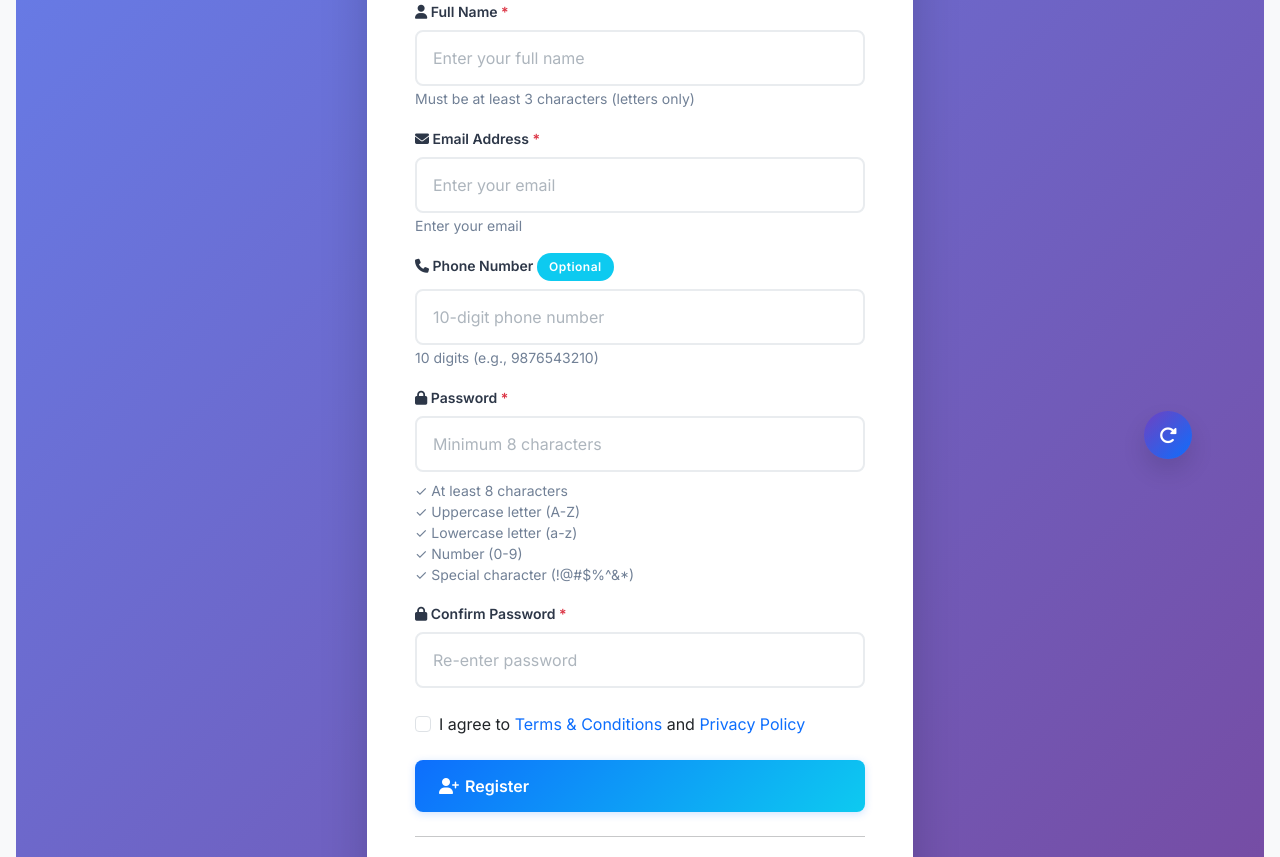
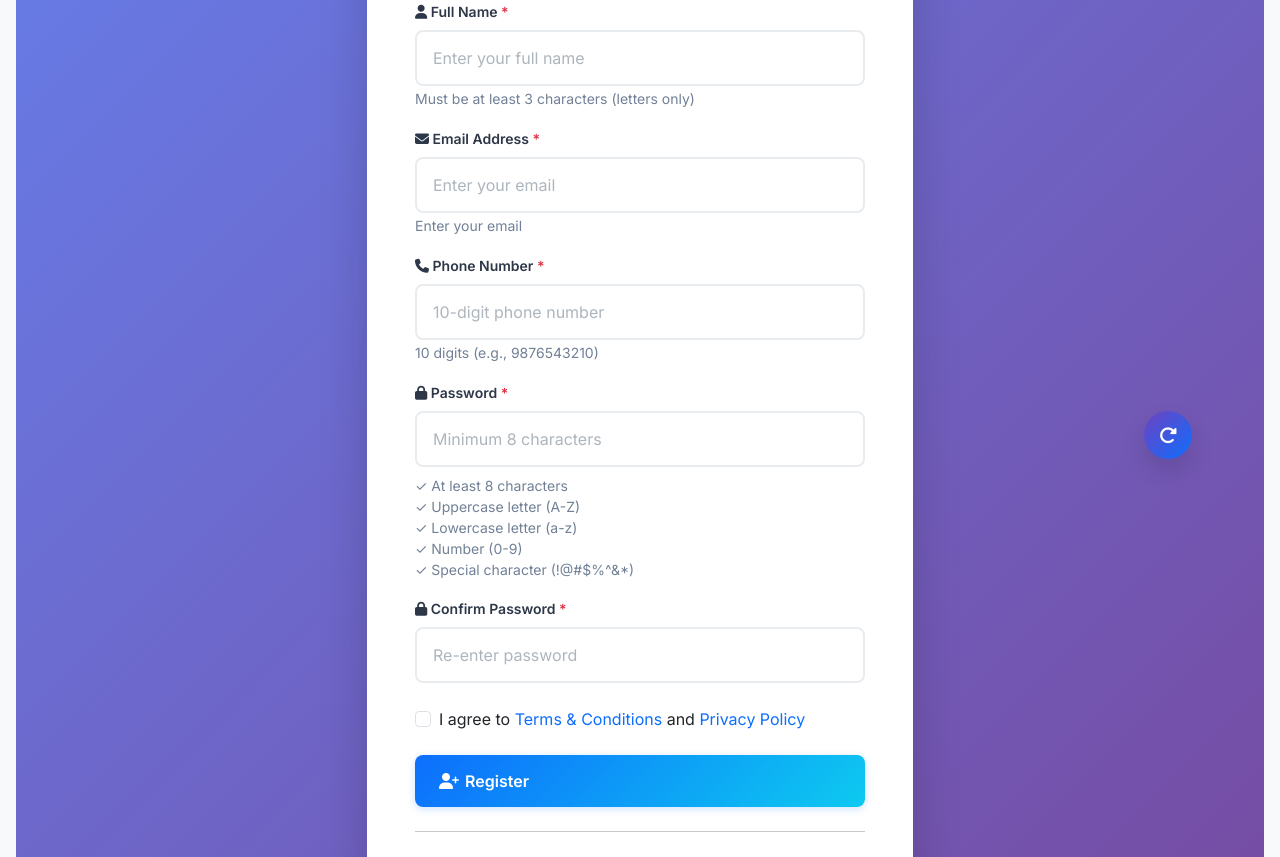
Before and after one commit to roushanbobdj1/GMB, a Flask app: page /register in a window 1280 px wide. Shown: the part 309-1166 px from the top of the page. Run offline with Flask 3, Linux system fonts and the light colour scheme; some libraries are stand-ins or nearby versions.

Commit message:
Update register.html

```diff
--- a/templates/register.html
+++ b/templates/register.html
@@ -57,7 +57,7 @@
                             <div class="mb-3">
                                 <label class="form-label fw-500">
                                     <i class="fas fa-phone"></i> Phone Number
-                                    <span class="badge bg-info">Optional</span>
+                                    <span class="text-danger">*</span>
                                 </label>
                                 <input
                                     type="tel"
```
